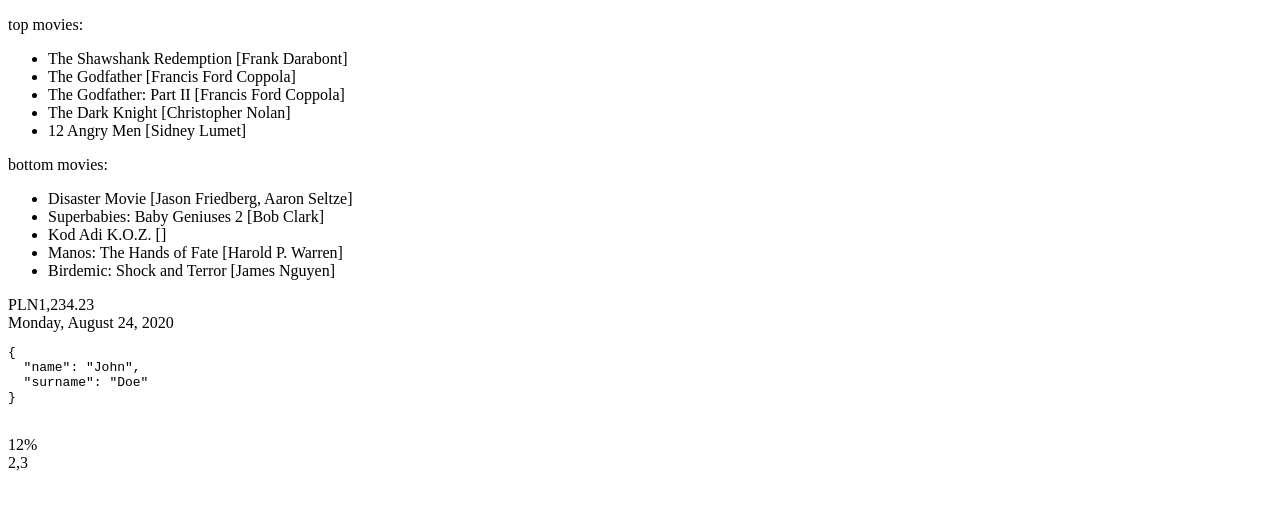
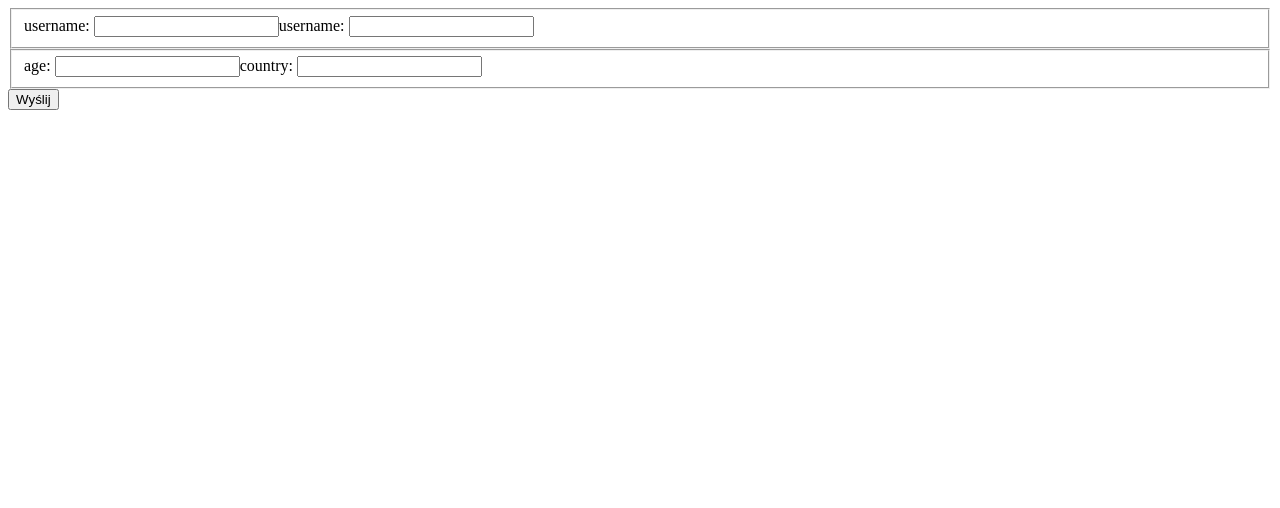
Before and after one commit to Maciej90A/Angular, an Angular app: page / in a window 1280 px wide. Shown: the top 508 px of the page. Built offline with nearby package versions, Linux system fonts and the light colour scheme.

Commit message:
zadanie 13

```diff
--- a/src/app/app.component.css
+++ b/src/app/app.component.css
@@ -9,7 +9,7 @@
 .dark {
   background-color: #444;
   border-color: #000;
-  color: #fff;
+  color: #fff
 }
 
 .flat {
--- a/src/app/app.component.html
+++ b/src/app/app.component.html
@@ -1,20 +1,11 @@
-<p>top movies: </p>
-<ul>
-  <li *ngFor="let movie of topMovies">
-    {{movie.title}} [{{movie.director}}]
-  </li>
-</ul>
-
-<p>bottom movies:</p>
-<ul>
-  <li *ngFor="let movie of bottomMovies">
-    {{movie.title}} [{{movie.director}}]
-  </li>
-</ul>
-
-
-{{1234.23 | currency: 'PLN'}} <br/>
-{{'Mon Aug 24 2020 21:30:23 GMT+0200' | date: 'fullDate'}} <br/>
-<pre>{{{name: 'John', surname: 'Doe'} | json }}</pre> <br/>
-{{0.12345 | percent}} <br/>
-{{ [1, 2, 3, 4, 5, 6, 7] | slice:1:3}} <br/>
+<form #tdForm="ngForm" (ngSubmit)="onSubmit()">
+  <fieldset ngModelGroup="userData">
+    <label>username: <input name="username" ngModel></label>
+    <label>username: <input name="lastName" ngModel></label>
+  </fieldset>
+  <fieldset ngModelGroup="otherUserData">
+    <label>age: <input name="age" ngModel></label>
+    <label>country: <input name="country" ngModel></label>
+  </fieldset>
+  <button type="submit">Wyślij</button>
+</form>
--- a/src/app/app.component.ts
+++ b/src/app/app.component.ts
@@ -1,23 +1,23 @@
-import {Component, OnInit} from '@angular/core';
-import {MoviesServiceService} from './movies-service.service';
+import {Component, OnInit, ViewChild} from '@angular/core';
 
 @Component({
   selector: 'app-root',
   templateUrl: './app.component.html',
   styleUrls: ['./app.component.css'],
-  providers: [MoviesServiceService]
 })
 export class AppComponent implements OnInit {
-  private service: MoviesServiceService;
-  topMovies: any;
-  bottomMovies: any;
+  @ViewChild('tdForm')
+  tdForm: any;
 
-  constructor(service: MoviesServiceService) {
-    this.service = service;
+
+  constructor() {
   }
 
   ngOnInit(): void {
-    this.topMovies = this.service.getTopMovies();
-    this.bottomMovies = this.service.getBottomMovies();
+  }
+
+  // tslint:disable-next-line:typedef
+  onSubmit() {
+    console.log(this.tdForm.value);
   }
 }
--- a/src/app/my-directive.directive.ts
+++ b/src/app/my-directive.directive.ts
@@ -8,5 +8,4 @@
   constructor(private elementRef: ElementRef, private renderer: Renderer2) {
     renderer.setStyle(elementRef.nativeElement, 'backgroundColor', 'red');
   }
-
 }
--- a/src/app/my-pipe.pipe.ts
+++ b/src/app/my-pipe.pipe.ts
@@ -8,6 +8,4 @@
   transform(value: number, arg: number): number {
     return value % arg;
   }
-
-
 }
```
Also changed, not shown: src/app/app.module.ts (+5 -3 lines).
